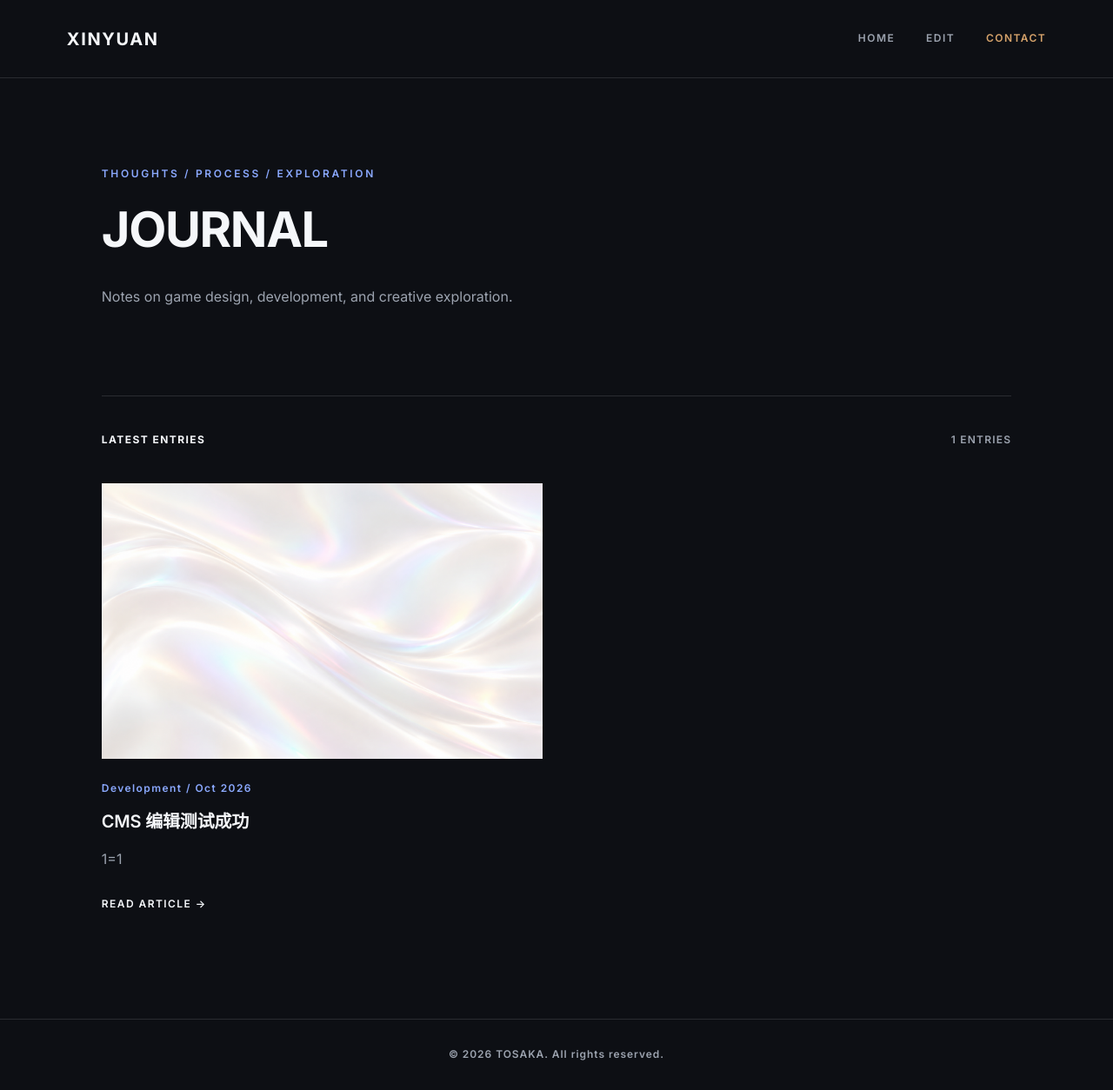
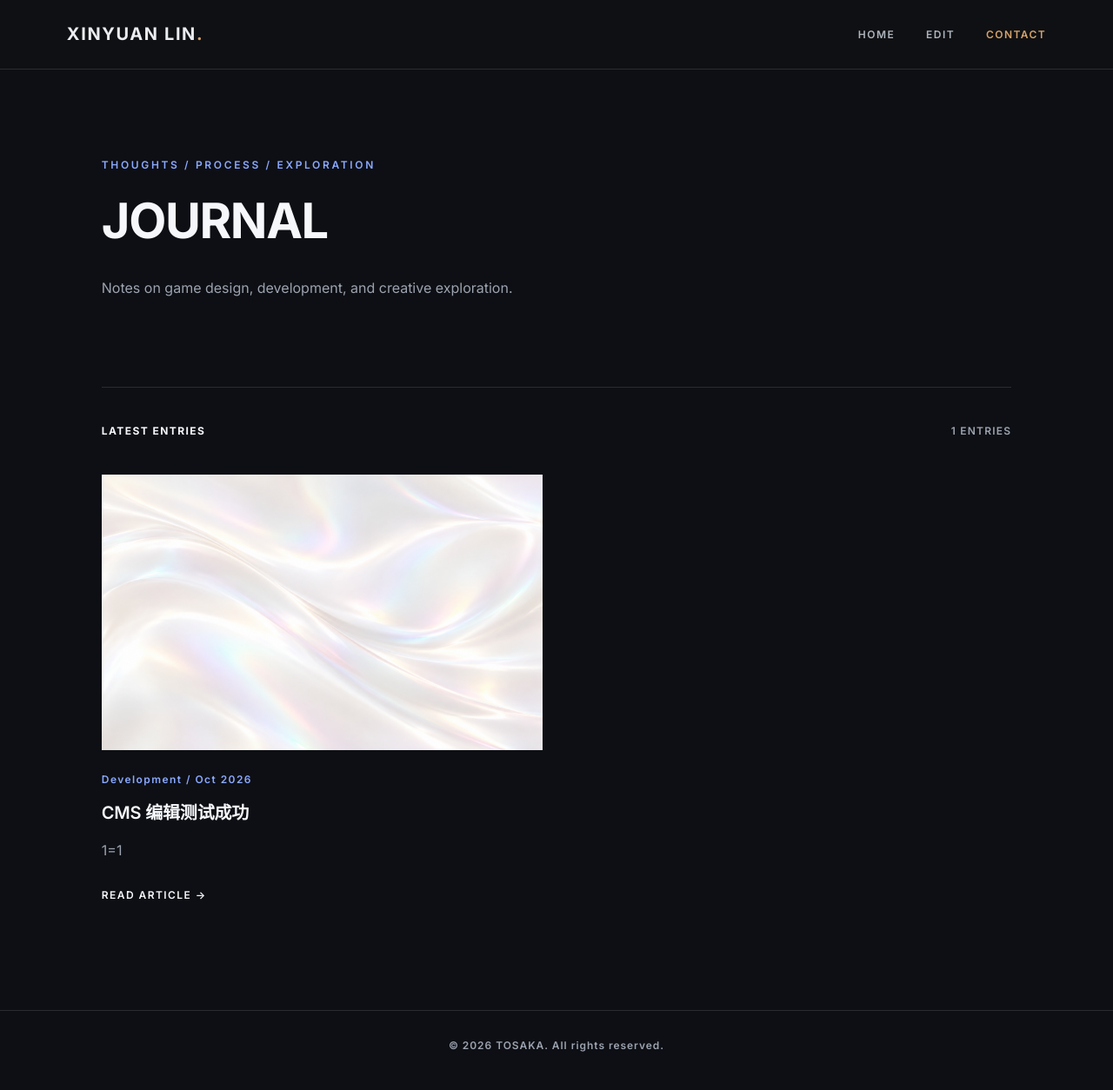
Before and after one commit to Emojiiiii/TOSAKA.github.io, a Jekyll site: the page built from journal/index.html, in a window 1280 px wide. Shown: the whole page at 87% size. Built offline with Jekyll 4.4.1, drawn with Linux system fonts in a browser that asks for light colours.

Commit message:
Add files via upload

```diff
--- a/journal/index.html
+++ b/journal/index.html
@@ -23,6 +23,8 @@ layout: null
   >
   <!-- 全站统一字体：必须放在其它 CSS 后面 -->
   <link rel="stylesheet" href="{{ '/css/typography.css' | relative_url }}">
+  <!-- 首页和 Journal 共用导航栏尺寸/间距 -->
+  <link rel="stylesheet" href="{{ '/css/navigation.css' | relative_url }}">
 </head>
 
 <body>
@@ -32,7 +34,7 @@ layout: null
 
     <a href="{{ '/' | relative_url }}"
        class="journal-logo">
-      XINYUAN
+      XINYUAN LIN<span class="logo-dot">.</span>
     </a>
 
     <nav class="journal-nav">
```
